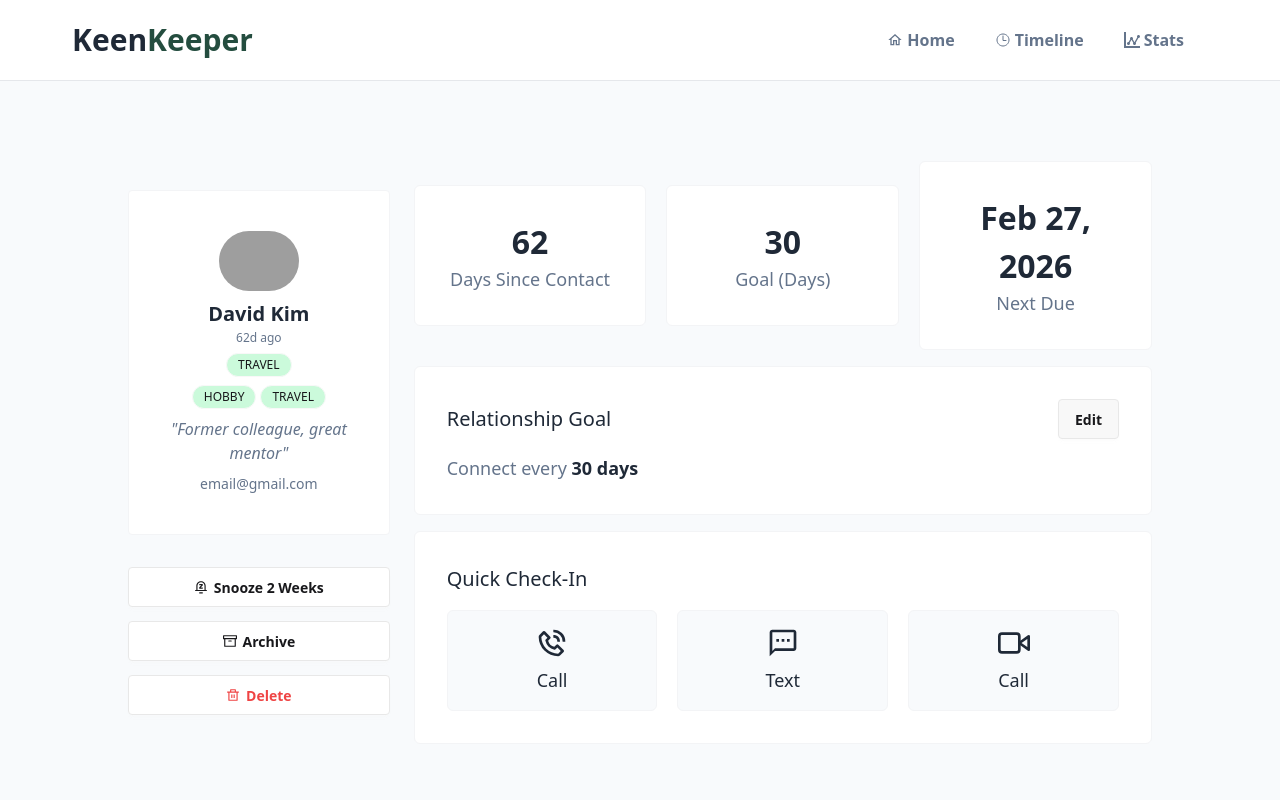
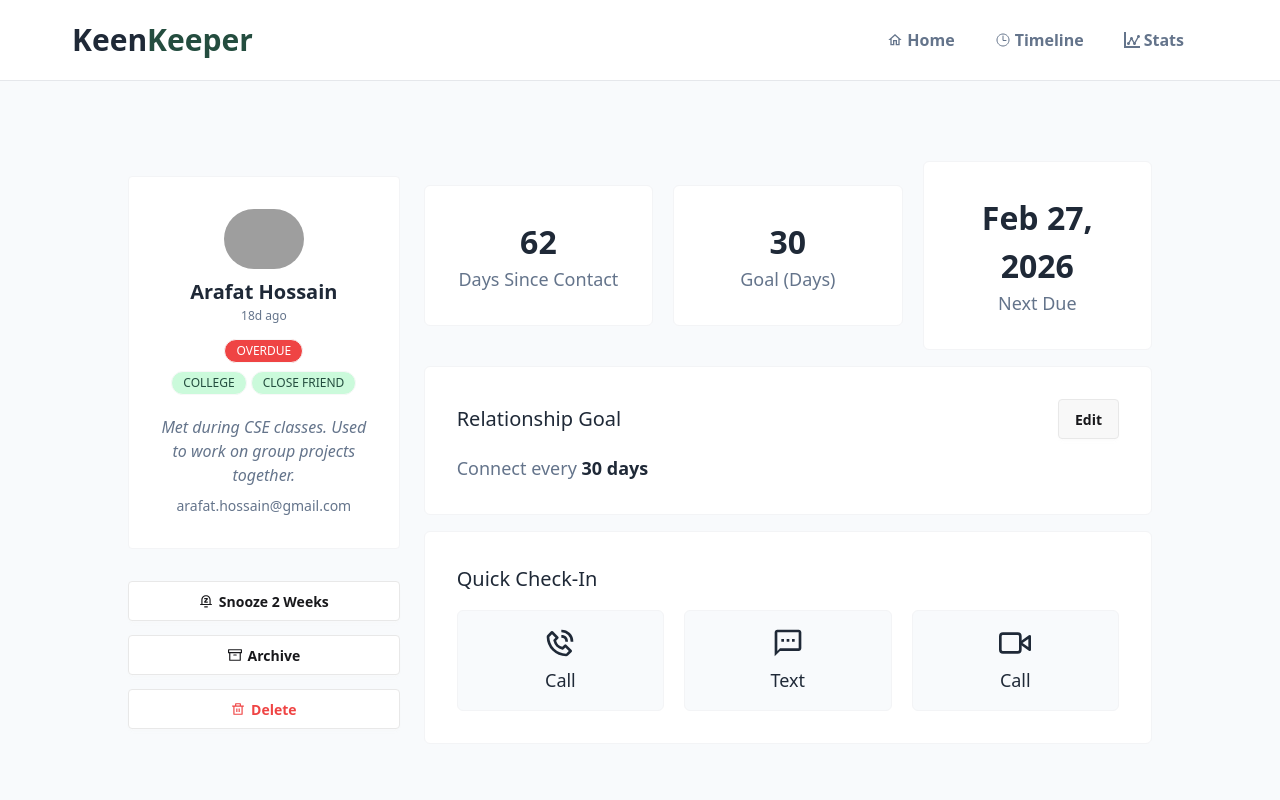
Before and after one commit to jumana-rahman/A07-Keen-Keeper, a Next.js app: page /friend/1 in a window 1280 px wide. Shown: the top 800 px of the page. Built offline with nearby package versions, Linux system fonts and the light colour scheme; grey boxes are pictures that could not be loaded.

Commit message:
added friend info card functionalities

```diff
--- a/package.json
+++ b/package.json
@@ -12,7 +12,8 @@
     "next": "16.2.3",
     "react": "19.2.4",
     "react-dom": "19.2.4",
-    "react-icons": "^5.6.0"
+    "react-icons": "^5.6.0",
+    "react-spinners": "^0.17.0"
   },
   "devDependencies": {
     "@tailwindcss/postcss": "^4",
--- a/src/app/friend/[id]/page.jsx
+++ b/src/app/friend/[id]/page.jsx
@@ -1,54 +1,34 @@
-import Image from 'next/image';
-import React from 'react';
+"use client";
+import FriendInfoCard from '@/components/FriendDetails/FriendInfoCard';
+import { useParams } from 'next/navigation';
+import React, { useEffect, useState } from 'react';
 import { BiPhoneCall } from 'react-icons/bi';
-import { FiArchive, FiVideo } from 'react-icons/fi';
+import { FiVideo } from 'react-icons/fi';
 import { MdOutlineTextsms } from 'react-icons/md';
-import { RiDeleteBinLine, RiNotificationSnoozeLine } from 'react-icons/ri';
+import { RiseLoader } from 'react-spinners';
 
-const FriendPage = async ({params}) => {
-    const {id} = await params;
-    console.log(id, "params");
+const FriendPage = () => {
+    const {id} = useParams();
+    const [friend, setFriend] = useState(null);
+
+    useEffect(() => {
+        fetch("/friends.json")
+        .then((res) => res.json())
+        .then((data) => {
+            const selected = data.find((f) => f.id == id);
+            setFriend(selected);
+        });
+    }, [id]);
+
+    if (!friend) return <p className="flex justify-center py-10"><RiseLoader color="#244D3F"/></p>;
+
     return (
         <div className='bg-[#F8FAFC] py-20'>
             <div className='max-w-[80%] mx-auto'>
                 <div className='flex flex-col lg:flex-row justify-center items-center gap-6'>
                     {/* left-column */}
                     <div>
-                        <div className='card text-center px-6 py-10 bg-white border border-gray-100 rounded-sm'>
-                            <div className='flex justify-center mb-2'>
-                                <Image src="https://randomuser.me/api/portraits/men/11.jpg" alt='friend' width={80} height={80} className='rounded-full'/>
-                            </div>
-
-                            <h3 className='font-semibold text-[20px] text-[#1F2937]'>David Kim</h3>
-
-                            <p className='text-[12px] text-[#64748B]'>62d ago</p>
-
-                            <div className='flex justify-center mt-1.5'>
-                                <div className="badge bg-[#CBFADB] text-[12px] text-[##244D3F] uppercase rounded-full">travel</div>
-                            </div>
-
-                            <div className='flex justify-center gap-1 mt-2'>
-
-                                <div className="badge bg-[#CBFADB] text-[12px] text-[##244D3F] uppercase rounded-full">hobby</div>
-
-                                <div className="badge bg-[#CBFADB] text-[12px] text-[##244D3F] uppercase rounded-full">travel</div>
-                            </div>
-
-                            <p className='text-[#64748B] text-[16px] font-medium italic max-w-63.5 mx-auto pt-2'> "Former colleague, great mentor" </p>
-
-                            <p className='text-[#64748B] text-[14px] max-w-63.5 mx-auto pt-2'> email@gmail.com </p>
-
-                        </div>
-
-                        <div className='space-y-3.5 mt-8'>
-                            <button className='btn bg-white w-full mx-auto flex items-center justify-center capitalize'> <RiNotificationSnoozeLine />Snooze 2 Weeks</button>
-
-                            <button className='btn bg-white w-full mx-auto flex items-center justify-center capitalize'> <FiArchive />archive</button>
-
-                            <button className='btn bg-white w-full mx-auto flex items-center justify-center capitalize text-[#EF4444]'> <RiDeleteBinLine />delete</button>
-
-
-                        </div>
+                        <FriendInfoCard friend={friend}/>
                     </div>
 
                     {/* right-column */}
--- /dev/null
+++ b/src/components/FriendDetails/CheckInCard.jsx
@@ -0,0 +1,11 @@
+import React from 'react';
+
+const CheckInCard = () => {
+    return (
+        <div>
+
+        </div>
+    );
+};
+
+export default CheckInCard;
--- /dev/null
+++ b/src/components/FriendDetails/CounterCards.jsx
@@ -0,0 +1,11 @@
+import React from 'react';
+
+const CounterCards = () => {
+    return (
+        <div>
+
+        </div>
+    );
+};
+
+export default CounterCards;
--- /dev/null
+++ b/src/components/FriendDetails/FriendInfoCard.jsx
@@ -0,0 +1,63 @@
+"use client"
+
+import Image from 'next/image';
+import React from 'react';
+import { FiArchive } from 'react-icons/fi';
+import { RiDeleteBinLine, RiNotificationSnoozeLine } from 'react-icons/ri';
+
+const FriendInfoCard = ({friend}) => {
+    const getStatusColor = (status) => {
+    if (status === "overdue") return "bg-[#EF4444]";
+    if (status === "almost due") return "bg-[#EFAD44]";
+    return "bg-[#244D3F]";
+  };
+    return (
+        <div>
+            <div className='card text-center px-6 py-8 bg-white border border-gray-100 rounded-sm'>
+                <div className='flex justify-center mb-2'>
+                    <Image
+                    src={friend.picture}
+                    alt={friend.name}
+                    width={80}
+                    height={80}
+                    className='rounded-full'/>
+                </div>
+
+                <h3 className='font-semibold text-[20px] text-[#1F2937]'>{friend.name}</h3>
+
+                <p className='text-[12px] text-[#64748B] pb-2'>{friend.days_since_contact}d ago</p>
+
+                <div className='flex justify-center mt-1.5'>
+                    <div className={`badge text-[12px] text-white uppercase rounded-full ${getStatusColor(friend.status)}`}>{friend.status}</div>
+                </div>
+
+                <div className='flex justify-center gap-1 mt-2'>
+
+                    {
+                        friend.tags.map((tag, index) => (
+                            <div key={index} className="badge bg-[#CBFADB] text-[12px] text-[#244D3F] uppercase rounded-full">{tag}</div>
+                        ))
+                    }
+
+                </div>
+
+                <p className='text-[#64748B] text-[16px] font-medium italic max-w-63.5 mx-auto pt-5'> {friend.bio} </p>
+
+                <p className='text-[#64748B] text-[14px] max-w-63.5 mx-auto pt-2'> {friend.email} </p>
+
+            </div>
+
+            <div className='space-y-3.5 mt-8'>
+                <button className='btn bg-white w-full mx-auto flex items-center justify-center capitalize'> <RiNotificationSnoozeLine />Snooze 2 Weeks</button>
+
+                <button className='btn bg-white w-full mx-auto flex items-center justify-center capitalize'> <FiArchive />archive</button>
+
+                <button className='btn bg-white w-full mx-auto flex items-center justify-center capitalize text-[#EF4444]'> <RiDeleteBinLine />delete</button>
+
+
+            </div>
+        </div>
+    );
+};
+
+export default FriendInfoCard;
--- /dev/null
+++ b/src/components/FriendDetails/GoalCard.jsx
@@ -0,0 +1,11 @@
+import React from 'react';
+
+const GoalCard = () => {
+    return (
+        <div>
+
+        </div>
+    );
+};
+
+export default GoalCard;
```
Also changed, not shown: 1 other file (tests, documents, lock files or other folders).
